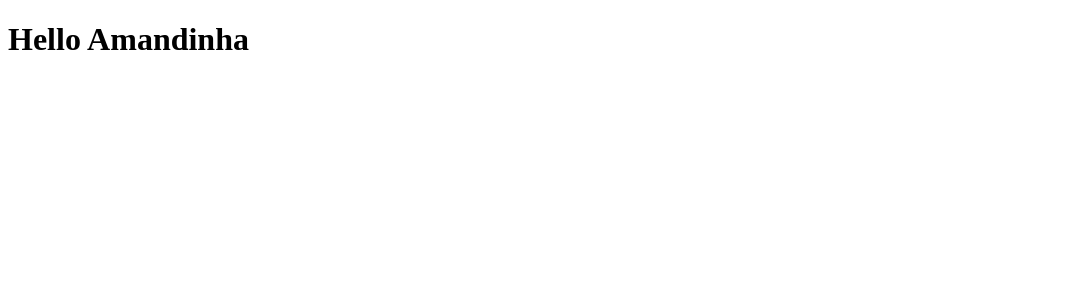
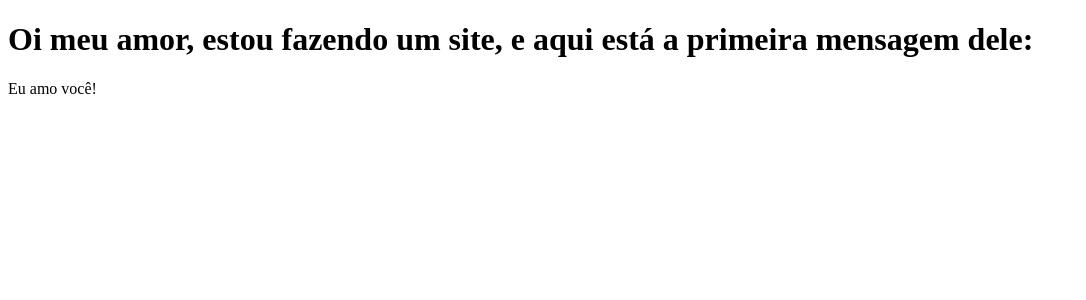
Before and after one commit to costadev00/clone-tabnews, a Next.js app: page / in a window 1280 px wide. Shown: the top 300 px of the page, without its empty margins (0-1086 px from the left). Built offline with nearby package versions, Linux system fonts and the light colour scheme.

Commit message:
final commit before deploy

```diff
--- a/pages/index.js
+++ b/pages/index.js
@@ -1,5 +1,5 @@
 function Home(){
-  return <h1>Hello Amandinha</h1>
+  return <><h1>Oi meu amor, estou fazendo um site, e aqui está a primeira mensagem dele:</h1><div> Eu amo você!</div></>
 
 }
 export default Home
```
